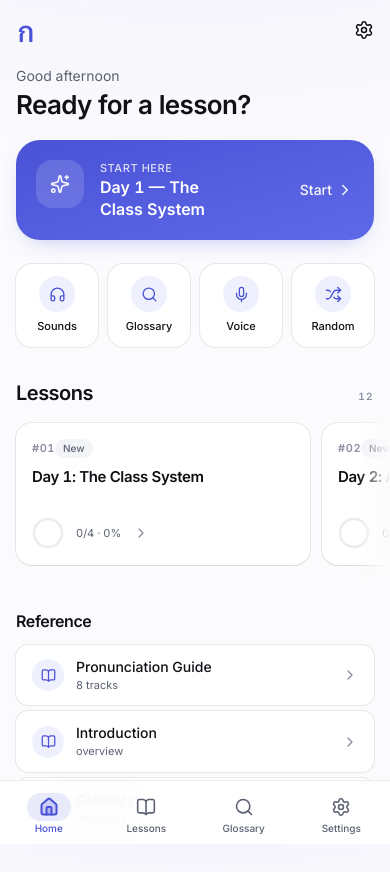
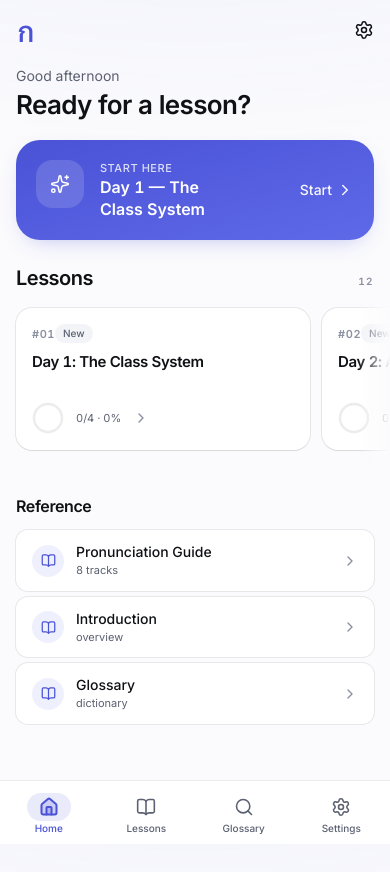
Before and after one commit to maeshchenko/readThai, a React (Vite) app: page / in a window 390 px wide. Shown: the top 872 px of the page. Built offline with nearby package versions, Linux system fonts and the light colour scheme; a web font is replaced by a local one.

Commit message:
убрал лишнее с телефонной верстки

```diff
--- a/src/components/layout/Layout.tsx
+++ b/src/components/layout/Layout.tsx
@@ -53,6 +53,9 @@ export function Layout() {
         <Sidebar open={sidebarOpen} onClose={() => setSidebarOpen(false)} />
         <main className="min-w-0 flex-1 px-4 py-8 md:px-8 lg:px-12">
           <Outlet />
+          <footer className="mt-16 pb-6 text-center text-xs text-[var(--color-on-surface-muted)]">
+            Made with ❤️ in Thailand
+          </footer>
         </main>
       </div>
     </div>
--- a/src/components/layout/SettingsSheet.tsx
+++ b/src/components/layout/SettingsSheet.tsx
@@ -108,7 +108,7 @@ export function SettingsSheet({ open, onClose }: Props) {
         </Group>
 
         <p className="pt-2 text-center text-[11px] text-[var(--color-on-surface-faint)]">
-          Read Thai · {lang === 'ru' ? 'сделано с любовью' : 'made with care'}
+          Made with ❤️ in Thailand
         </p>
       </div>
     </BottomSheet>
--- a/src/pages/ChapterPage.tsx
+++ b/src/pages/ChapterPage.tsx
@@ -7,7 +7,6 @@ import { getChapterBySlug, getAdjacentChapters } from '@/lib/chapters'
 import { useProgressStore, useReaderStore } from '@/lib/stores'
 import { useIsMobile } from '@/hooks/useMediaQuery'
 import { ContentRenderer } from '@/components/content/ContentRenderer'
-import { ReadingToolbar } from '@/components/layout/ReadingToolbar'
 import { ChapterSkeleton } from '@/components/ui/Skeleton'
 import { cn } from '@/lib/cn'
 import { haptic } from '@/lib/haptic'
@@ -110,8 +109,6 @@ export function ChapterPage() {
           <PrevNextNav prev={prev} next={next} lang={lang} />
         </article>
       </SwipeableChapter>
-
-      {isMobile && <ReadingToolbar slug={slug} />}
     </>
   )
 }
--- a/src/pages/HomePage.tsx
+++ b/src/pages/HomePage.tsx
@@ -9,8 +9,6 @@ import {
   Sparkles,
   Search,
   Flame,
-  Mic,
-  Shuffle,
 } from 'lucide-react'
 import { motion } from 'framer-motion'
 import { chapters } from '@/lib/chapters'
@@ -134,36 +132,6 @@ export function HomePage() {
           </div>
         )}
       </motion.section>
-
-      {/* Quick actions row, mobile only */}
-      <section className="mb-8 md:hidden">
-        <div className="grid grid-cols-4 gap-2.5">
-          <QuickAction
-            icon={Headphones}
-            label={lang === 'ru' ? 'Звуки' : 'Sounds'}
-            onClick={() => navigate('/pronunciation')}
-          />
-          <QuickAction
-            icon={Search}
-            label={t('nav.glossary')}
-            onClick={() => navigate('/glossary')}
-          />
-          <QuickAction
-            icon={Mic}
-            label={lang === 'ru' ? 'Голос' : 'Voice'}
-            onClick={() => navigate('/day-1')}
-          />
-          <QuickAction
-            icon={Shuffle}
-            label={lang === 'ru' ? 'Случай' : 'Random'}
-            onClick={() => {
-              const ch = lessonChapters[Math.floor(Math.random() * lessonChapters.length)]
-              haptic('selection')
-              navigate(`/${ch.slug}`)
-            }}
-          />
-        </div>
-      </section>
 
       {/* Lessons */}
       <section className="mb-8">
@@ -322,31 +290,6 @@ function ContinueCard({
         {cta}
         <ChevronRight size={18} className="shrink-0 transition-transform group-active:translate-x-0.5" />
       </div>
-    </button>
-  )
-}
-
-function QuickAction({
-  icon: Icon,
-  label,
-  onClick,
-}: {
-  icon: React.ComponentType<{ size?: number; strokeWidth?: number; className?: string }>
-  label: string
-  onClick: () => void
-}) {
-  return (
-    <button
-      onClick={() => {
-        haptic('selection')
-        onClick()
-      }}
-      className="flex flex-col items-center gap-1.5 rounded-2xl bg-[var(--color-surface-elevated)] px-2 py-3 text-center ring-1 ring-[var(--color-hairline)] transition-all active:scale-[0.96]"
-    >
-      <span className="flex h-9 w-9 items-center justify-center rounded-full bg-[var(--color-primary-500)]/10 text-[var(--color-primary-600)] dark:text-[var(--color-primary-400)]">
-        <Icon size={17} strokeWidth={1.85} />
-      </span>
-      <span className="line-clamp-1 text-[11px] font-medium text-[var(--color-on-surface)]">{label}</span>
     </button>
   )
 }
```
